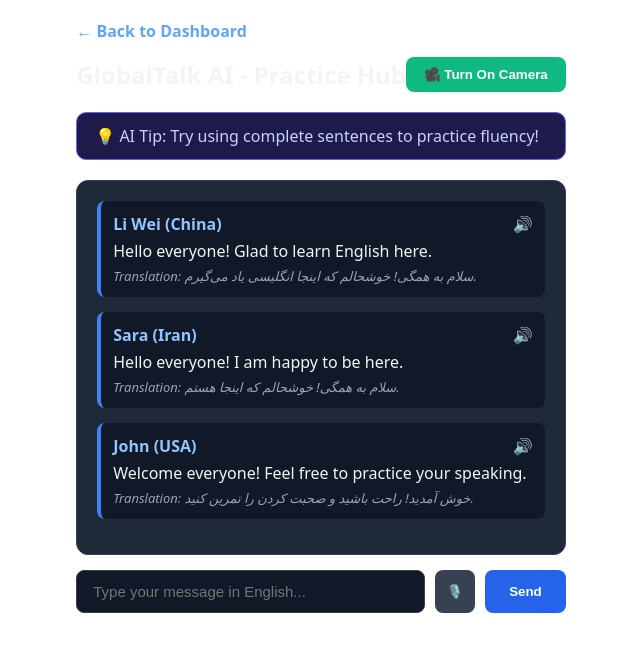
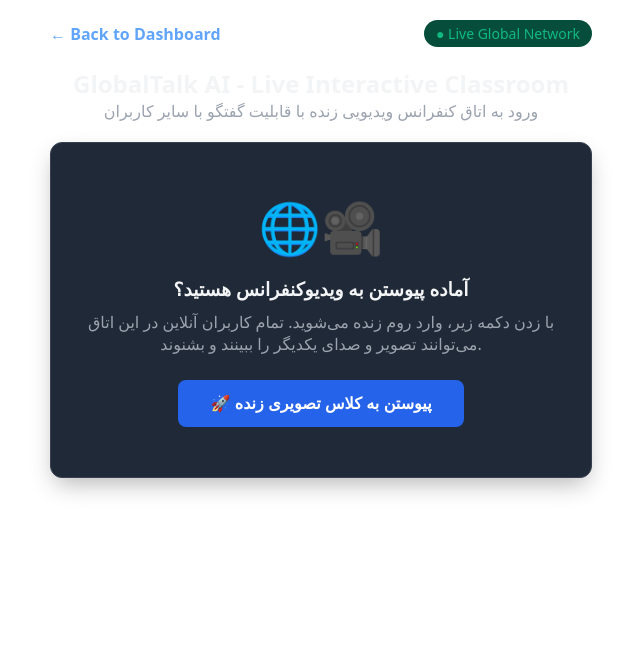
Before and after one commit to Talkbrige999/askenglish.app, a Next.js app: page /chat in a window 1280 px wide. Shown: the top 652 px of the page, without its empty margins (319-959 px from the left). Built offline with nearby package versions, Linux system fonts and the light colour scheme.

Commit message:
Refactor ChatPage for improved messaging and video
Refactor ChatPage component to simplify state management and enhance UI for video conferencing and messaging features.

```diff
--- a/app/chat/page.js
+++ b/app/chat/page.js
@@ -1,201 +1,94 @@
 
 'use client';
 
-import { useState, useRef, useEffect } from 'react';
+import { useState } from 'react';
 import Link from 'next/link';
 
 export default function ChatPage() {
-  const [messages, setMessages] = useState([
-    { id: 1, sender: 'Li Wei (China)', text: 'Hello everyone! Glad to learn English here.', translated: 'سلام به همگی! خوشحالم که اینجا انگلیسی یاد می‌گیرم.' },
-    { id: 2, sender: 'Sara (Iran)', text: 'Hello everyone! I am happy to be here.', translated: 'سلام به همگی! خوشحالم که اینجا هستم.' },
-    { id: 3, sender: 'John (USA)', text: 'Welcome everyone! Feel free to practice your speaking.', translated: 'خوش آمدید! راحت باشید و صحبت کردن را تمرین کنید.' }
-  ]);
+  const [inCall, setInCall] = useState(false);
 
-  const [input, setInput] = useState('');
-  const [aiTip, setAiTip] = useState('💡 AI Tip: Try using complete sentences to practice fluency!');
-  const [isVideoOn, setIsVideoOn] = useState(false);
-  const [isRecording, setIsRecording] = useState(false);
-  const [audioUrl, setAudioUrl] = useState(null);
-
-  const videoRef = useRef(null);
-  const streamRef = useRef(null);
-  const mediaRecorderRef = useRef(null);
-  const audioChunksRef = useRef([]);
-
-  // اتصال استریم دوربین به المان ویدیو پس از رندر
-  useEffect(() => {
-    if (isVideoOn && streamRef.current && videoRef.current) {
-      videoRef.current.srcObject = streamRef.current;
-    }
-  }, [isVideoOn]);
-
-  // مدیریت دوربین
-  const toggleVideo = async () => {
-    if (isVideoOn) {
-      if (streamRef.current) {
-        streamRef.current.getTracks().forEach((track) => track.stop());
-        streamRef.current = null;
-      }
-      setIsVideoOn(false);
-    } else {
-      try {
-        const stream = await navigator.mediaDevices.getUserMedia({ video: true, audio: true });
-        streamRef.current = stream;
-        setIsVideoOn(true);
-      } catch (err) {
-        alert('لطفاً دسترسی به دوربین و میکروفون را در مرورگر تأیید کنید.');
-      }
-    }
-  };
-
-  // مدیریت ضبط صدا (Voice Message)
-  const startRecording = async () => {
-    try {
-      const stream = await navigator.mediaDevices.getUserMedia({ audio: true });
-      mediaRecorderRef.current = new MediaRecorder(stream);
-      audioChunksRef.current = [];
-
-      mediaRecorderRef.current.ondataavailable = (e) => {
-        if (e.data.size > 0) audioChunksRef.current.push(e.data);
-      };
-
-      mediaRecorderRef.current.onstop = () => {
-        const audioBlob = new Blob(audioChunksRef.current, { type: 'audio/webm' });
-        const url = URL.createObjectURL(audioBlob);
-        setAudioUrl(url);
-      };
-
-      mediaRecorderRef.current.start();
-      setIsRecording(true);
-    } catch (err) {
-      alert('دسترسی به میکروفون داده نشد.');
-    }
-  };
-
-  const stopRecording = () => {
-    if (mediaRecorderRef.current && isRecording) {
-      mediaRecorderRef.current.stop();
-      setIsRecording(false);
-    }
-  };
-
-  // تلفظ متن (Text to Speech)
-  const speakText = (text) => {
-    if ('speechSynthesis' in window) {
-      const utterance = new SpeechSynthesisUtterance(text);
-      utterance.lang = 'en-US';
-      window.speechSynthesis.speak(utterance);
-    }
-  };
-
-  const handleSend = (e) => {
-    e.preventDefault();
-    if (!input.trim() && !audioUrl) return;
-
-    const newMessage = {
-      id: Date.now(),
-      sender: 'You',
-      text: input || '🎤 Voice Message Attached',
-      audio: audioUrl,
-      translated: ''
-    };
-
-    setMessages((prev) => [...prev, newMessage]);
-    setInput('');
-    setAudioUrl(null);
-
-    // پاسخ هوشمند و خودکار AI
-    setTimeout(() => {
-      setMessages((prev) => [
-        ...prev,
-        {
-          id: Date.now() + 1,
-          sender: 'AI Tutor',
-          text: 'Great effort! Your sentence structure looks good. Keep going!',
-          translated: 'تلاش عالی بود! ساختار جمله شما خوب به نظر می‌رسد. ادامه دهید!'
-        }
-      ]);
-      setAiTip('💡 AI Tip: Fantastic practice! Try using longer sentences next time.');
-    }, 1200);
-  };
+  // لینک روم ویدیو کنفرانس عمومی و دائمی
+  const roomUrl = 'https://globaltalk.daily.co/GlobalTalkRoom';
 
   return (
-    <div style={{ padding: '20px', maxWidth: '900px', margin: '0 auto', color: '#f3f4f6', fontFamily: 'system-ui, sans-serif' }}>
+    <div style={{ padding: '20px', maxWidth: '1000px', margin: '0 auto', color: '#f3f4f6', fontFamily: 'system-ui, sans-serif' }}>
+      {/* لینک بازگشت به صفحه اصلی */}
+      <div style={{ display: 'flex', justifyContent: 'space-between', alignItems: 'center', marginBottom: '20px' }}>
         <Link href="/" style={{ color: '#60a5fa', textDecoration: 'none', fontWeight: 'bold' }}>
           &larr; Back to Dashboard
         </Link>
+        <span style={{ fontSize: '14px', color: '#10b981', background: '#064e3b', padding: '4px 12px', borderRadius: '20px' }}>
+          ● Live Global Network
+        </span>
+      </div>
 
-      <div style={{ display: 'flex', justifyContent: 'space-between', alignItems: 'center', marginTop: '15px' }}>
-        <h2>GlobalTalk AI - Practice Hub</h2>
+      <div style={{ textAlign: 'center', marginBottom: '20px' }}>
+        <h2>GlobalTalk AI - Live Interactive Classroom</h2>
+        <p style={{ color: '#9ca3af' }}>ورود به اتاق کنفرانس ویدیویی زنده با قابلیت گفتگو با سایر کاربران</p>
+      </div>
+
+      {/* بخش کنفرانس ویدیویی */}
+      {!inCall ? (
+        <div
+          style={{
+            background: '#1f2937',
+            border: '1px solid #374151',
+            borderRadius: '12px',
+            padding: '50px 20px',
+            textAlign: 'center',
+            boxShadow: '0 10px 25px -5px rgba(0, 0, 0, 0.3)'
+          }}
+        >
+          <div style={{ fontSize: '50px', marginBottom: '15px' }}>🌐🎥</div>
+          <h3 style={{ marginTop: 0 }}>آماده پیوستن به ویدیوکنفرانس هستید؟</h3>
+          <p style={{ color: '#9ca3af', maxWidth: '500px', margin: '10px auto 25px auto' }}>
+            با زدن دکمه زیر، وارد روم زنده می‌شوید. تمام کاربران آنلاین در این اتاق می‌توانند تصویر و صدای یکدیگر را ببینند و بشنوند.
+          </p>
           <button
-          onClick={toggleVideo}
+            onClick={() => setInCall(true)}
             style={{
-            padding: '10px 18px',
+              padding: '14px 32px',
+              fontSize: '16px',
+              fontWeight: 'bold',
               borderRadius: '8px',
-            background: isVideoOn ? '#ef4444' : '#10b981',
+              background: '#2563eb',
               color: '#fff',
               border: 'none',
               cursor: 'pointer',
-            fontWeight: 'bold'
+              transition: 'background 0.2s'
             }}
           >
-          {isVideoOn ? '📹 Turn Off Camera' : '🎥 Turn On Camera'}
+            🚀 پیوستن به کلاس تصویری زنده
+          </button>
+        </div>
+      ) : (
+        <div>
+          <div style={{ display: 'flex', justifyContent: 'space-between', alignItems: 'center', marginBottom: '10px' }}>
+            <span style={{ color: '#34d399', fontSize: '14px' }}>✓ شما متصل به اتاق زنده هستید</span>
+            <button
+              onClick={() => setInCall(false)}
+              style={{
+                padding: '6px 14px',
+                borderRadius: '6px',
+                background: '#ef4444',
+                color: '#fff',
+                border: 'none',
+                cursor: 'pointer',
+                fontSize: '13px'
+              }}
+            >
+              خروج از کنفرانس
             </button>
           </div>
 
-      {isVideoOn && (
-        <div style={{ marginTop: '15px', borderRadius: '12px', overflow: 'hidden', background: '#000', height: '260px', border: '2px solid #3b82f6' }}>
-          <video ref={videoRef} autoPlay playsInline muted style={{ width: '100%', height: '100%', objectFit: 'cover' }} />
+          <div style={{ width: '100%', height: '650px', borderRadius: '12px', overflow: 'hidden', border: '1px solid #374151', background: '#000' }}>
+            <iframe
+              src={roomUrl}
+              allow="camera; microphone; fullscreen; display-capture; autoplay"
+              style={{ width: '100%', height: '100%', border: 'none' }}
+              title="GlobalTalk Live Conference"
+            />
           </div>
-      )}
-
-      <div style={{ background: '#1e1b4b', border: '1px solid #6366f1', padding: '12px 18px', borderRadius: '10px', margin: '20px 0', color: '#c7d2fe' }}>
-        {aiTip}
-      </div>
-
-      <div style={{ background: '#1f2937', border: '1px solid #374151', padding: '20px', borderRadius: '12px', minHeight: '350px', maxHeight: '450px', overflowY: 'auto' }}>
-        {messages.map((m) => (
-          <div key={m.id} style={{ marginBottom: '15px', background: '#111827', padding: '12px', borderRadius: '8px', borderLeft: '4px solid #3b82f6' }}>
-            <div style={{ display: 'flex', justifyContent: 'space-between', marginBottom: '5px' }}>
-              <strong style={{ color: '#93c5fd' }}>{m.sender}</strong>
-              <button onClick={() => speakText(m.text)} style={{ background: 'none', border: 'none', cursor: 'pointer', fontSize: '16px' }} title="Listen">
-                🔊
-              </button>
-            </div>
-            <p style={{ margin: '0 0 5px 0' }}>{m.text}</p>
-            {m.translated && <p style={{ margin: 0, fontSize: '13px', color: '#9ca3af', fontStyle: 'italic' }}>Translation: {m.translated}</p>}
-            {m.audio && <audio src={m.audio} controls style={{ marginTop: '8px', height: '30px', width: '100%' }} />}
-          </div>
-        ))}
-      </div>
-
-      <form onSubmit={handleSend} style={{ display: 'flex', gap: '10px', marginTop: '15px' }}>
-        <input
-          type="text"
-          value={input}
-          onChange={(e) => setInput(e.target.value)}
-          placeholder="Type your message in English..."
-          style={{ flex: 1, padding: '12px 16px', borderRadius: '8px', border: '1px solid #374151', background: '#111827', color: '#fff', fontSize: '15px' }}
-        />
-
-        {!isRecording ? (
-          <button type="button" onClick={startRecording} style={{ padding: '12px', borderRadius: '8px', background: '#374151', color: '#fff', border: 'none', cursor: 'pointer' }} title="Record Voice">
-            🎙️
-          </button>
-        ) : (
-          <button type="button" onClick={stopRecording} style={{ padding: '12px', borderRadius: '8px', background: '#ef4444', color: '#fff', border: 'none', cursor: 'pointer' }} title="Stop Recording">
-            ⏹️ Recording...
-          </button>
-        )}
-
-        <button type="submit" style={{ padding: '12px 24px', borderRadius: '8px', background: '#2563eb', color: '#fff', border: 'none', cursor: 'pointer', fontWeight: 'bold' }}>
-          Send
-        </button>
-      </form>
-
-      {audioUrl && (
-        <div style={{ marginTop: '10px', fontSize: '13px', color: '#34d399' }}>
-          ✓ Voice message ready to send!
         </div>
       )}
     </div>
```
Lines whose indentation alone changed are shown as unchanged.
